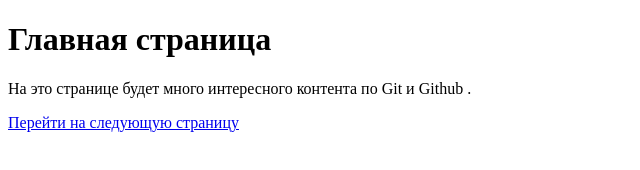
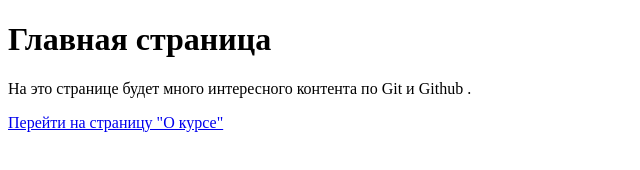
Before and after one commit to reatixx/git-htmlacademy, a plain HTML site: page index.html in a window 1280 px wide. Shown: the full height of the page, 0-640 px from the left. Drawn offline with Linux system fonts and the light colour scheme.

Commit message:
feat: changed the link text

```diff
--- a/index.html
+++ b/index.html
@@ -8,6 +8,6 @@
 <body>
   <h1>Главная страница</h1>
   <p>На это странице будет много интересного контента по Git и Github .</p>
-   <a href="pages/about.html">Перейти на следующую страницу</a>
+   <a href="pages/about.html">Перейти на страницу "О курсе"</a>
 </body>
 </html>
```
